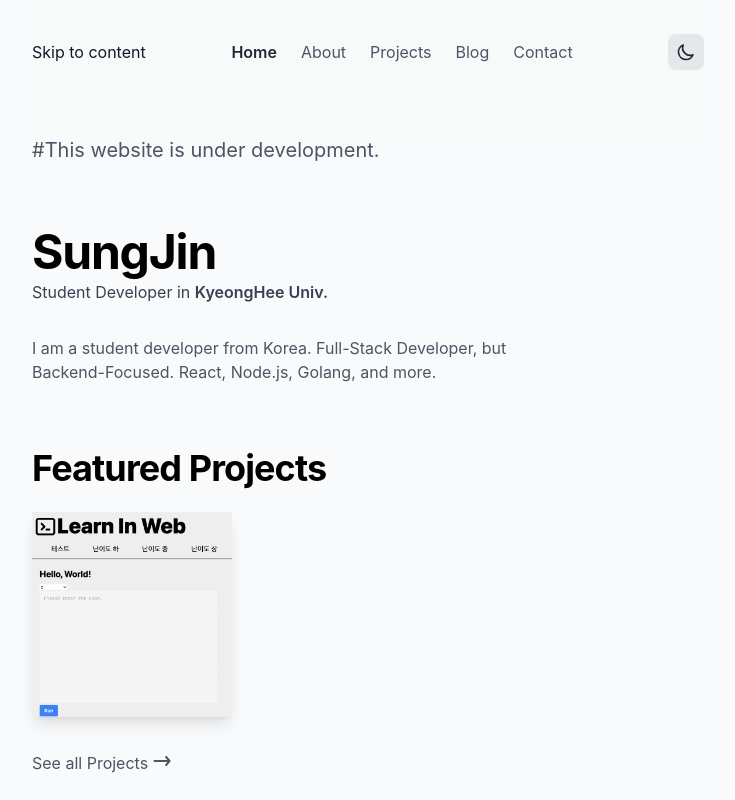
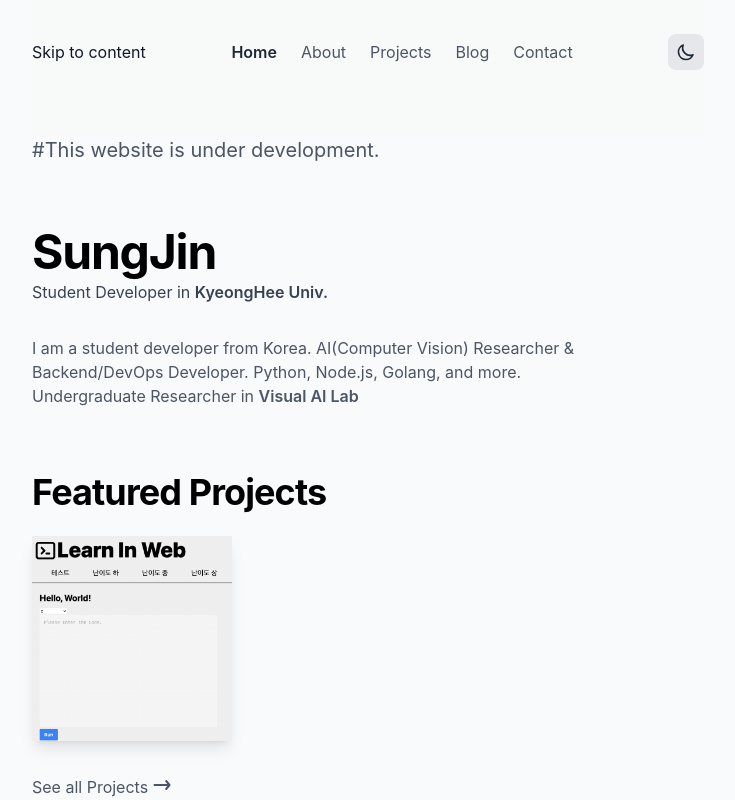
Before and after one commit to taintlesscupcake/sungjin.dev, a Next.js app: page / in a window 1280 px wide. Shown: the top 800 px of the page, without its empty margins (272-1007 px from the left). Built offline with nearby package versions, Linux system fonts and the light colour scheme.

Commit message:
Edit About

```diff
--- a/pages/index.tsx
+++ b/pages/index.tsx
@@ -29,8 +29,16 @@
                 </a>
               </h2>
               <p className="text-gray-600 dark:text-gray-400 mb-16">
-                I am a student developer from Korea. Full-Stack Developer, but
-                Backend-Focused. React, Node.js, Golang, and more.
+                I am a student developer from Korea. AI(Computer Vision) Researcher & Backend/DevOps Developer. Python, Node.js, Golang, and more.
+                Undergraduate Researcher in{" "}
+                <a
+                  className="font-semibold"
+                  href="https://visualai.khu.ac.kr/home"
+                  target="_blank"
+                  rel="noopener noreferrer"
+                >
+                  Visual AI Lab
+                </a>
               </p>
             </div>
             <div className="w-[80px] sm:w-[176px] relative mb-8 sm:mb-0 mr-auto"></div>
```
